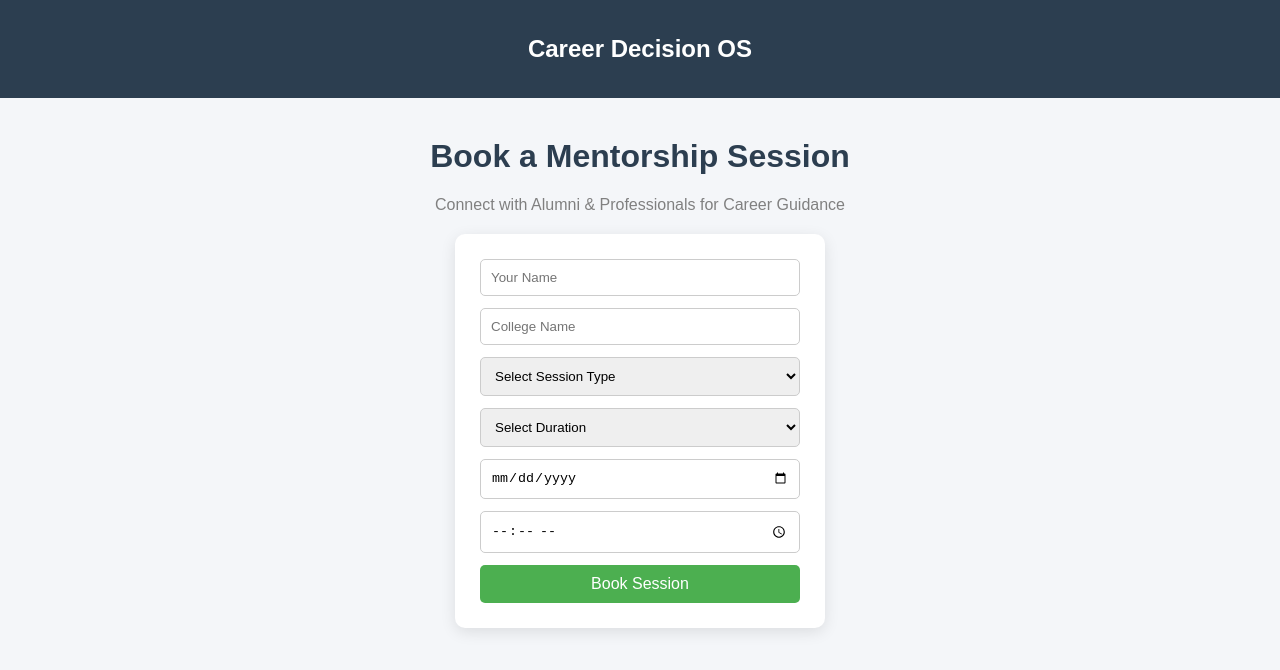
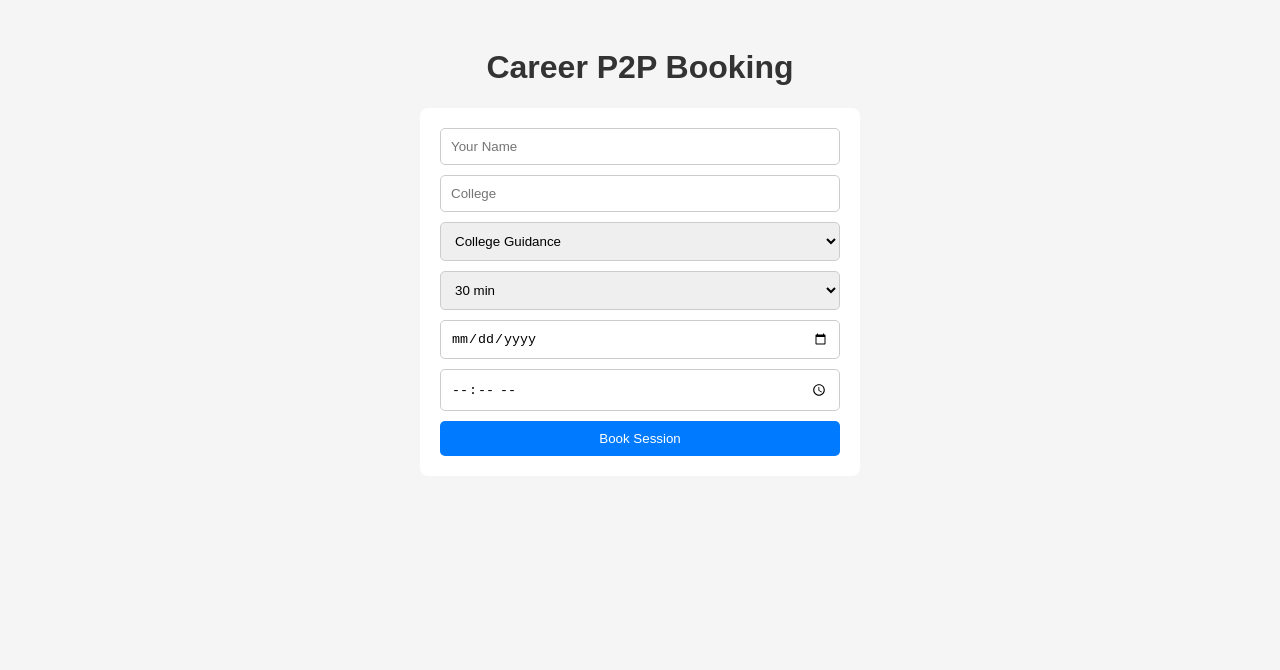
Before and after one commit to pandey9493123/career-decision-os, a plain HTML site: page index.html in a window 1280 px wide. Drawn offline with Linux system fonts and the light colour scheme.

Commit message:
Final full-stack update

```diff
--- a/index.html
+++ b/index.html
@@ -1,53 +1,35 @@
 <!DOCTYPE html>
-<html>
+<html lang="en">
 
 <head>
-    <title>Career Decision OS</title>
+    <meta charset="UTF-8">
+    <meta name="viewport" content="width=device-width, initial-scale=1.0">
+    <title>Career P2P Booking</title>
     <link rel="stylesheet" href="style.css">
 </head>
 
 <body>
+    <h1>Career P2P Booking</h1>
 
-    <!-- Navigation Bar -->
-    <div class="navbar">
-        <h2>Career Decision OS</h2>
-    </div>
-
-    <!-- Main Heading -->
-    <h1>Book a Mentorship Session</h1>
-    <p class="subtitle">
-        Connect with Alumni & Professionals for Career Guidance
-    </p>
-
-    <!-- Booking Form -->
     <form id="bookingForm">
-        <input type="text" id="name" placeholder="Your Name">
-        <input type="text" id="college" placeholder="College Name">
-
+        <input type="text" id="name" placeholder="Your Name" required />
+        <input type="text" id="college" placeholder="College" required />
         <select id="sessionType">
-            <option value="">Select Session Type</option>
             <option value="College Guidance">College Guidance</option>
-            <option value="Career Guidance">Career Guidance</option>
-            <option value="Mentorship">Mentorship</option>
+            <option value="Career Mentorship">Career Mentorship</option>
         </select>
-
         <select id="duration">
-            <option value="">Select Duration</option>
-            <option value="30 Minutes">30 Minutes</option>
-            <option value="60 Minutes">60 Minutes</option>
+            <option value="30 min">30 min</option>
+            <option value="60 min">60 min</option>
         </select>
-
-        <input type="date" id="date">
-        <input type="time" id="time">
-
+        <input type="date" id="date" required />
+        <input type="time" id="time" required />
         <button type="submit">Book Session</button>
     </form>
 
-    <!-- Output Section -->
-    <div id="output"></div>
+    <div id="message"></div>
 
     <script src="script.js"></script>
-
 </body>
 
 </html>
--- a/script.js
+++ b/script.js
@@ -1,7 +1,14 @@
-document.getElementById("bookingForm").addEventListener("submit", async function (e) {
+// 🚀 Render backend URL
+const backendURL = "https://career-backend-9w86.onrender.com";
+
+const form = document.getElementById("bookingForm");
+const messageDiv = document.getElementById("message");
+
+form.addEventListener("submit", async function (e) {
     e.preventDefault();
 
-    const bookingData = {
+    // Collect form data
+    const data = {
         name: document.getElementById("name").value,
         college: document.getElementById("college").value,
         sessionType: document.getElementById("sessionType").value,
@@ -10,16 +17,25 @@ document.getElementById("bookingForm").addEventListener("submit", async function
         time: document.getElementById("time").value
     };
 
-    const response = await fetch("https://career-backend-9w86.onrender.com/book", {
-        method: "POST",
-        headers: {
-            "Content-Type": "application/json"
-        },
-        body: JSON.stringify(bookingData)
-    });
+    // ✅ Debugging
+    console.log("Form submitted!", data);
+    alert("Form submitted!");
 
-    const result = await response.json();
+    try {
+        const response = await fetch(`${backendURL}/book`, {
+            method: "POST",
+            headers: {
+                "Content-Type": "application/json"
+            },
+            body: JSON.stringify(data)
+        });
 
-    document.getElementById("output").innerHTML =
-        `<h3>✅ ${result.message}</h3>`;
+        const result = await response.json();
+        console.log(result);
+        messageDiv.textContent = result.message;
+        form.reset();
+    } catch (error) {
+        console.error("Error:", error);
+        messageDiv.textContent = "Error submitting booking.";
+    }
 });
--- a/style.css
+++ b/style.css
@@ -1,61 +1,46 @@
 body {
     font-family: Arial, sans-serif;
-    background: #f4f6f9;
-    margin: 0;
-    padding: 0;
-    text-align: center;
-}
-
-.navbar {
-    background: #2c3e50;
-    padding: 15px;
-    color: white;
+    padding: 20px;
+    background: #f5f5f5;
 }
 
 h1 {
-    margin-top: 40px;
-    color: #2c3e50;
-}
-
-.subtitle {
-    color: gray;
-    margin-bottom: 20px;
+    text-align: center;
+    color: #333;
 }
 
 form {
-    background: white;
-    width: 320px;
-    margin: 20px auto;
-    padding: 25px;
-    border-radius: 10px;
-    box-shadow: 0px 4px 15px rgba(0, 0, 0, 0.1);
+    max-width: 400px;
+    margin: auto;
     display: flex;
     flex-direction: column;
-    gap: 12px;
+    gap: 10px;
+    background: white;
+    padding: 20px;
+    border-radius: 8px;
 }
 
 input,
-select {
+select,
+button {
     padding: 10px;
     border-radius: 5px;
     border: 1px solid #ccc;
 }
 
 button {
-    background: #4CAF50;
+    background: #007bff;
     color: white;
-    padding: 10px;
     border: none;
-    border-radius: 5px;
     cursor: pointer;
-    font-size: 16px;
 }
 
 button:hover {
-    background: #45a049;
+    background: #0056b3;
 }
 
-#output {
+#message {
+    text-align: center;
     margin-top: 20px;
-    font-size: 16px;
+    font-weight: bold;
 }
```
Also changed, not shown: backend/server.js (+8 -14 lines).
